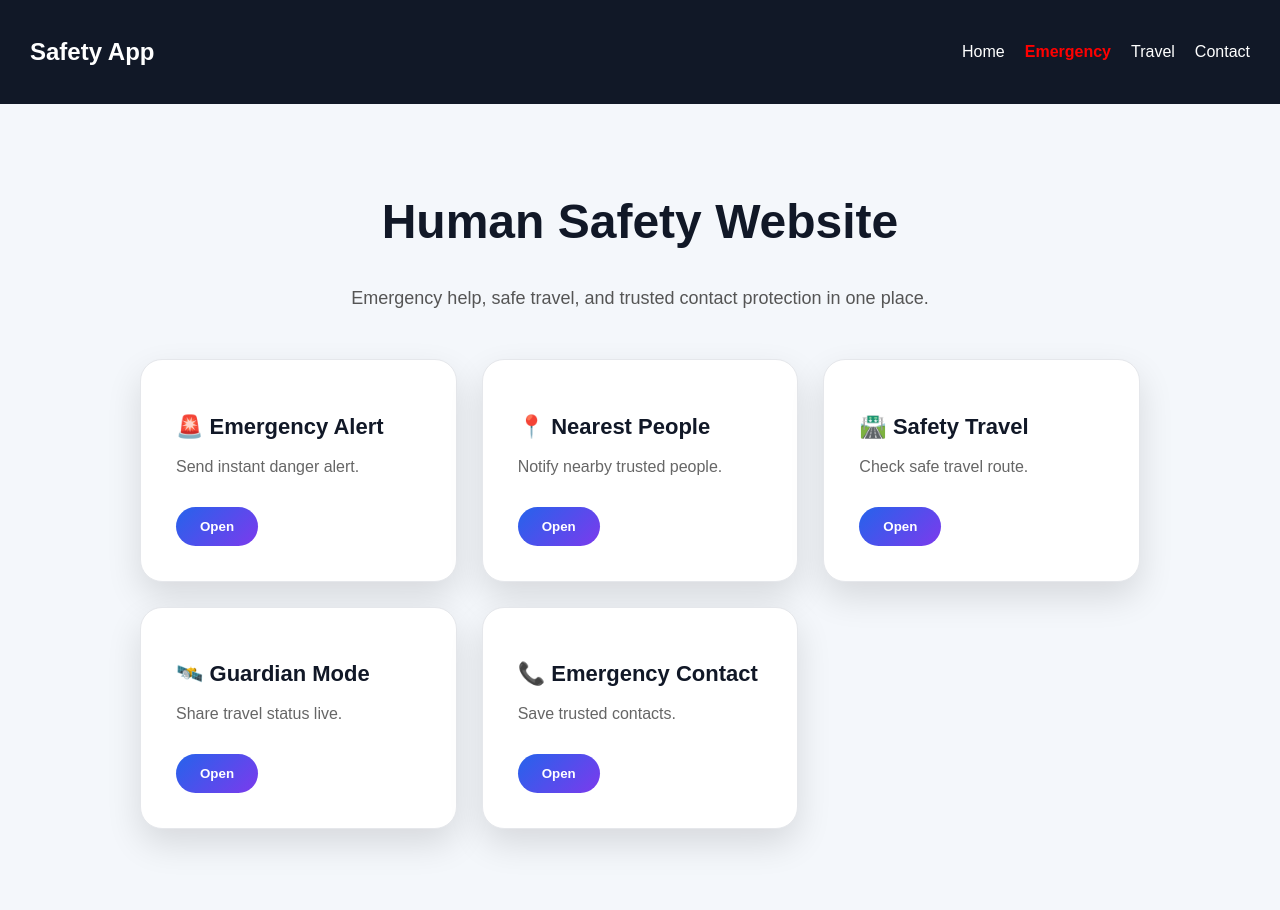
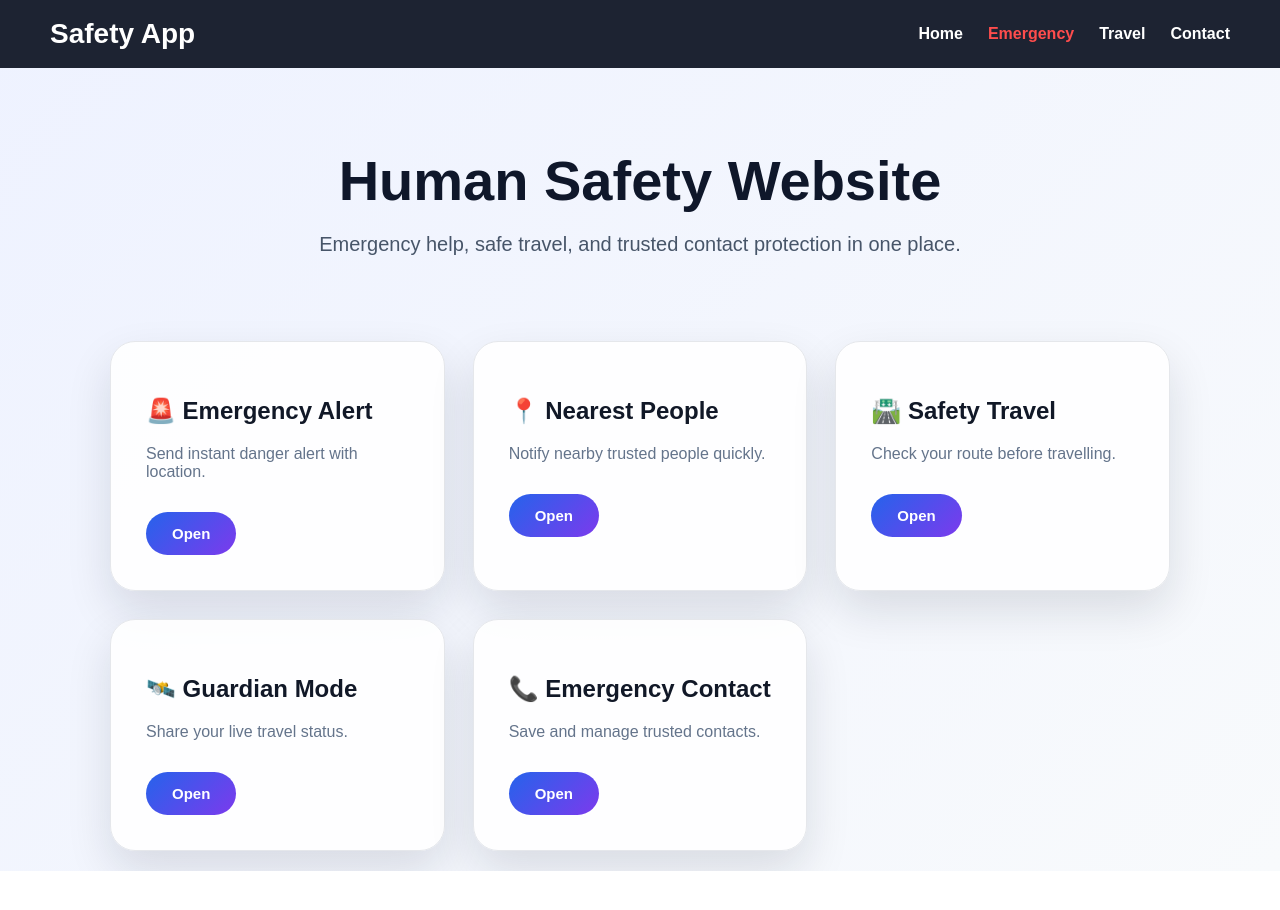
Before and after one commit to shrabonees/human-safety, a Next.js app: page / in a window 1280 px wide. Shown: the top 910 px of the page. After the commit the page ends 871 px from the top, so only its background shows below. Built offline with nearby package versions, Linux system fonts and the light colour scheme.

Commit message:
upgrade pro UI

```diff
--- a/app/globals.css
+++ b/app/globals.css
@@ -1,49 +1,40 @@
+* {
+  box-sizing: border-box;
+}
+
 body {
   margin: 0;
-  background: #f4f7fb;
   font-family: Arial, sans-serif;
+  background: linear-gradient(135deg, #eef2ff, #f8fafc);
+  color: #111827;
 }
 
-button {
-  transition: 0.2s;
-}
-
-button:hover {
-  transform: scale(1.05);
-}
-
-input {
-  padding: 12px;
-  width: 260px;
-  border: 1px solid #ccc;
-  border-radius: 8px;
-}
-.feature-card:hover {
-  transform: translateY(-8px);
-  box-shadow: 0 25px 45px rgba(0, 0, 0, 0.18);
-}
-
-.feature-card button:hover {
-  transform: scale(1.08);
-}
 .navbar {
   display: flex;
   justify-content: space-between;
   align-items: center;
-  padding: 18px 30px;
-  background: #111827;
+  padding: 18px 50px;
+  background: rgba(17, 24, 39, 0.95);
   color: white;
+  position: sticky;
+  top: 0;
+  z-index: 10;
+}
+
+.navbar h2 {
+  margin: 0;
+  font-size: 28px;
 }
 
 .nav-links {
   display: flex;
-  gap: 20px;
+  gap: 25px;
 }
 
 .nav-links a {
   color: white;
   text-decoration: none;
-  font-weight: 500;
+  font-weight: bold;
 }
 
 .nav-links a:hover {
@@ -51,19 +42,87 @@ input {
 }
 
 .nav-links .danger {
-  color: red;
-  font-weight: bold;
+  color: #ff4d4d;
 }
 
-/* Mobile responsive */
+.hero {
+  text-align: center;
+  padding: 80px 20px 45px;
+}
+
+.hero h1 {
+  font-size: 56px;
+  margin: 0;
+  color: #0f172a;
+}
+
+.hero p {
+  font-size: 20px;
+  color: #475569;
+}
+
+.feature-grid {
+  display: grid;
+  grid-template-columns: repeat(auto-fit, minmax(260px, 1fr));
+  gap: 28px;
+  max-width: 1100px;
+  margin: 0 auto;
+  padding: 20px;
+}
+
+.feature-card {
+  text-decoration: none;
+  background: rgba(255, 255, 255, 0.9);
+  padding: 35px;
+  border-radius: 25px;
+  color: #111827;
+  box-shadow: 0 20px 45px rgba(15, 23, 42, 0.12);
+  border: 1px solid #e5e7eb;
+  transition: 0.3s;
+}
+
+.feature-card:hover {
+  transform: translateY(-10px);
+  box-shadow: 0 30px 60px rgba(15, 23, 42, 0.2);
+}
+
+.feature-card h2 {
+  font-size: 24px;
+}
+
+.feature-card p {
+  color: #64748b;
+}
+
+.main-btn {
+  margin-top: 15px;
+  padding: 13px 26px;
+  border: none;
+  border-radius: 999px;
+  background: linear-gradient(135deg, #2563eb, #7c3aed);
+  color: white;
+  cursor: pointer;
+  font-weight: bold;
+  font-size: 15px;
+}
+
+.main-btn:hover {
+  transform: scale(1.08);
+}
+
 @media (max-width: 600px) {
   .navbar {
     flex-direction: column;
-    gap: 10px;
+    padding: 18px;
+    gap: 12px;
   }
 
   .nav-links {
     flex-wrap: wrap;
     justify-content: center;
   }
+
+  .hero h1 {
+    font-size: 38px;
+  }
 }
--- a/app/page.tsx
+++ b/app/page.tsx
@@ -2,109 +2,29 @@ import Link from "next/link";
 
 export default function Home() {
   return (
-    <main
-      style={{
-        minHeight: "100vh",
-        padding: "50px 20px",
-        background: "#f4f7fb",
-        fontFamily: "Arial",
-      }}
-    >
-      <section style={{ textAlign: "center", marginBottom: "50px" }}>
-        <h1 style={{ fontSize: "48px", color: "#111827" }}>
-          Human Safety Website
-        </h1>
-
-        <p style={{ fontSize: "18px", color: "#555", marginTop: "10px" }}>
-          Emergency help, safe travel, and trusted contact protection in one place.
-        </p>
+    <main>
+      <section className="hero">
+        <h1>Human Safety Website</h1>
+        <p>Emergency help, safe travel, and trusted contact protection in one place.</p>
       </section>
 
-      <section
-        style={{
-          display: "grid",
-          gridTemplateColumns: "repeat(auto-fit, minmax(260px, 1fr))",
-          gap: "25px",
-          maxWidth: "1000px",
-          margin: "0 auto",
-        }}
-      >
-        <FeatureCard
-          title="🚨 Emergency Alert"
-          text="Send instant danger alert."
-          link="/emergency-alert"
-        />
-
-        <FeatureCard
-          title="📍 Nearest People"
-          text="Notify nearby trusted people."
-          link="/nearest-people"
-        />
-
-        <FeatureCard
-          title="🛣️ Safety Travel"
-          text="Check safe travel route."
-          link="/safety-travel"
-        />
-
-        <FeatureCard
-          title="🛰️ Guardian Mode"
-          text="Share travel status live."
-          link="/guardian-mode"
-        />
-
-        <FeatureCard
-          title="📞 Emergency Contact"
-          text="Save trusted contacts."
-          link="/emergency-contact"
-        />
+      <section className="feature-grid">
+        <FeatureCard title="🚨 Emergency Alert" text="Send instant danger alert with location." link="/emergency-alert" />
+        <FeatureCard title="📍 Nearest People" text="Notify nearby trusted people quickly." link="/nearest-people" />
+        <FeatureCard title="🛣️ Safety Travel" text="Check your route before travelling." link="/safety-travel" />
+        <FeatureCard title="🛰️ Guardian Mode" text="Share your live travel status." link="/guardian-mode" />
+        <FeatureCard title="📞 Emergency Contact" text="Save and manage trusted contacts." link="/emergency-contact" />
       </section>
     </main>
   );
 }
 
-function FeatureCard({
-  title,
-  text,
-  link,
-}: {
-  title: string;
-  text: string;
-  link: string;
-}) {
+function FeatureCard({ title, text, link }: { title: string; text: string; link: string }) {
   return (
-    <Link
-      href={link}
-      className="feature-card"
-      style={{
-        textDecoration: "none",
-        background: "white",
-        padding: "35px",
-        borderRadius: "22px",
-        boxShadow: "0 15px 35px rgba(0,0,0,0.12)",
-        color: "#111827",
-        transition: "0.3s",
-        border: "1px solid #e5e7eb",
-      }}
-    >
-      <h2 style={{ fontSize: "22px" }}>{title}</h2>
-
-      <p style={{ color: "#666", marginTop: "8px" }}>{text}</p>
-
-      <button
-        style={{
-          marginTop: "15px",
-          padding: "12px 24px",
-          border: "none",
-          borderRadius: "999px",
-          background: "linear-gradient(135deg, #2563eb, #7c3aed)",
-          color: "white",
-          cursor: "pointer",
-          fontWeight: "bold",
-        }}
-      >
-        Open
-      </button>
+    <Link href={link} className="feature-card">
+      <h2>{title}</h2>
+      <p>{text}</p>
+      <button className="main-btn">Open</button>
     </Link>
   );
 }
```
